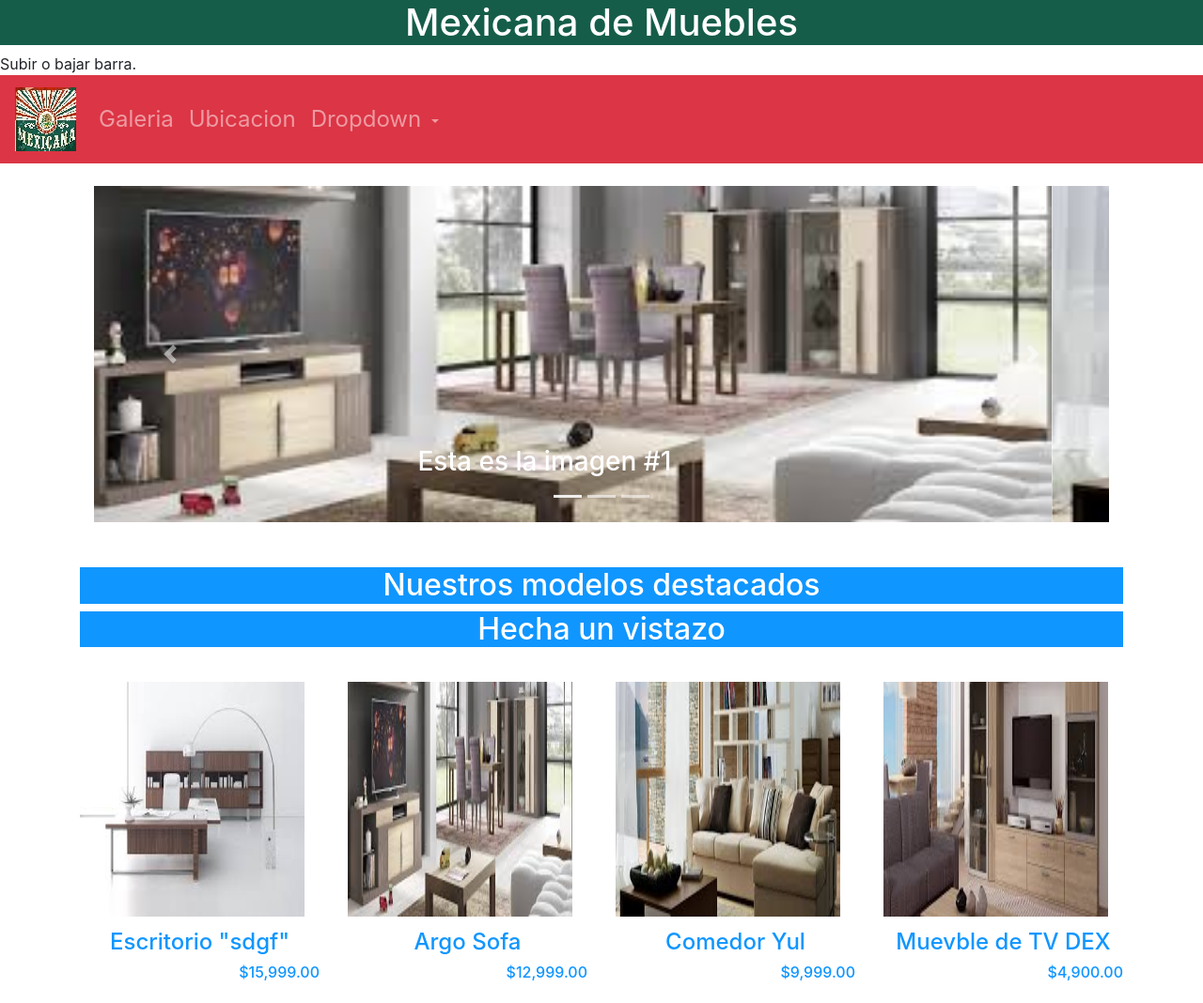
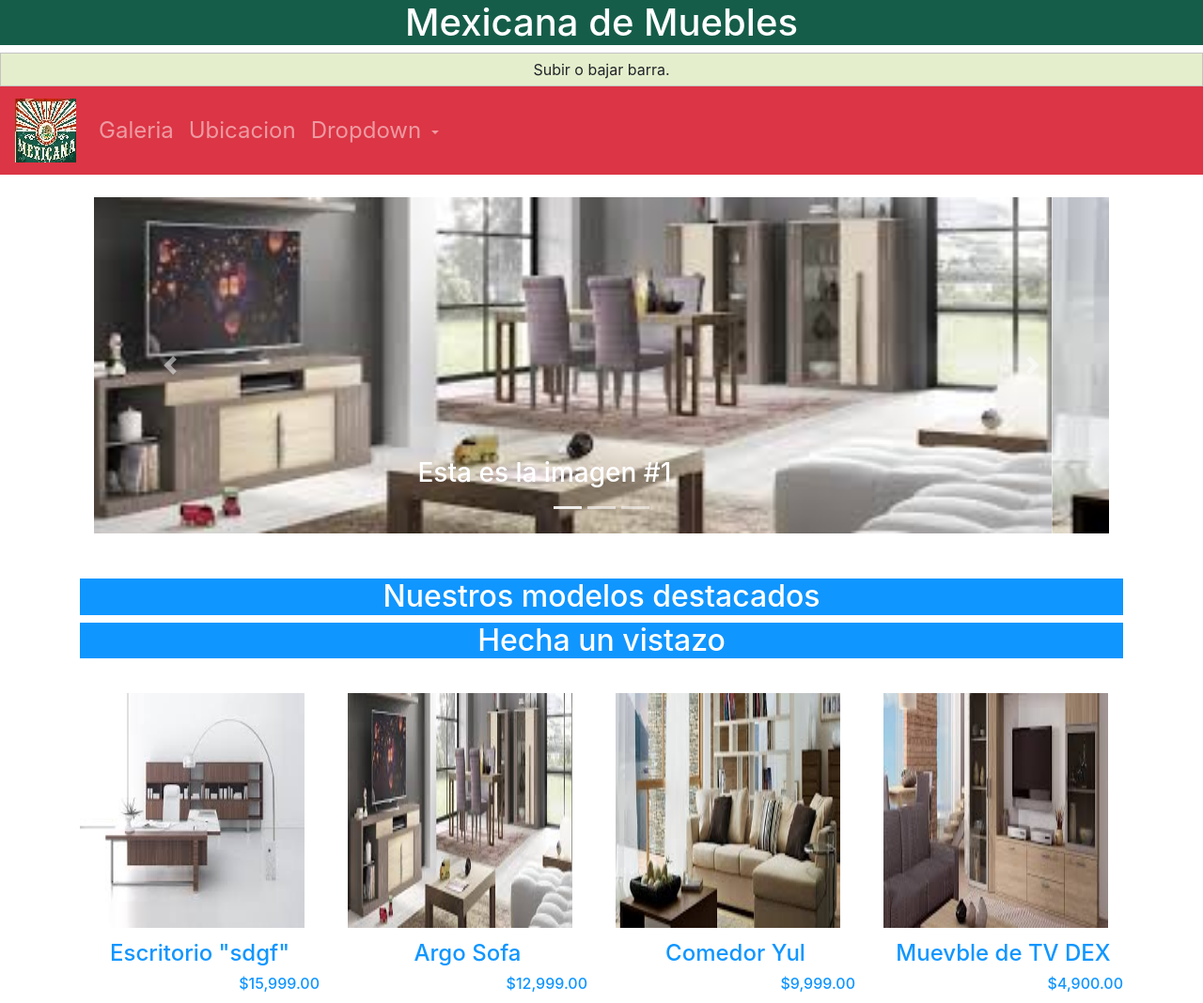
Before and after one commit to ALEJANDROCUEVAS/alejandrocuevas.github.io, a plain HTML site: page index.html in a window 1280 px wide. Shown: the top 1068 px of the page at 94% size. Drawn offline with nearby package versions, Linux system fonts and the light colour scheme.

Commit message:
Update estilos.css

```diff
--- a/estilos.css
+++ b/estilos.css
@@ -27,3 +27,9 @@ h4{
 h6{
 	color:#1096FF
 }
+#flip {
+ 	 padding: 5px;
+ 	 text-align: center;
+ 	 background-color: #e5eecc;
+ 	 border: solid 1px #c3c3c3;
+		}
```
